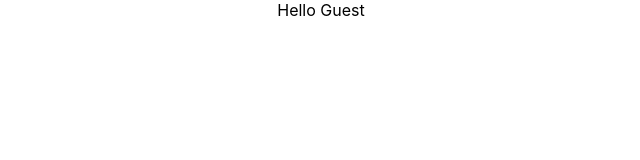
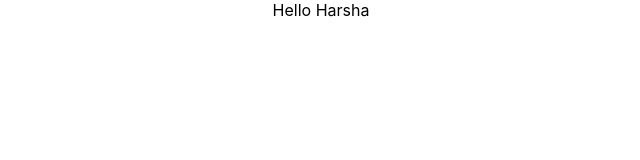
Before and after one commit to harsha-sagar/reactjs-tutorials2, a React (Create React App) app: page / in a window 1280 px wide. Shown: the top 160 px of the page, without its empty margins (319-959 px from the left). Built offline with nearby package versions, Linux system fonts and the light colour scheme.

Commit message:
another way to consume value from context

```diff
--- a/src/App.js
+++ b/src/App.js
@@ -9,7 +9,9 @@ class App extends Component {
   render() {
     return (
       <div className='App'>
-        <ComponentC />
+        <UserProvider value = 'Harsha'>
+          <ComponentC />
+        </UserProvider>
       </div>
     );
   }
--- a/src/components/ComponentF.js
+++ b/src/components/ComponentF.js
@@ -1,5 +1,6 @@
 import React, { Component } from 'react';
 import { UserConsumer } from './UserContext';
+import UserContext from './UserContext';
 
 class ComponentF extends Component {
 	render() {
@@ -7,7 +8,7 @@ class ComponentF extends Component {
 			<UserConsumer>
 				{
 					(userName) => {
-						return <div>Hello { userName }</div>
+						return <div>Hello { this.context }</div>
 					}
 				}
 			</UserConsumer>
@@ -15,4 +16,6 @@ class ComponentF extends Component {
 	}
 }
 
+ComponentF.contextType = UserContext;
+
 export default ComponentF;
--- a/src/components/UserContext.js
+++ b/src/components/UserContext.js
@@ -6,3 +6,4 @@ const UserProvider = UserContext.Provider;
 const UserConsumer = UserContext.Consumer;
 
 export { UserProvider, UserConsumer };
+export default UserContext;
```
